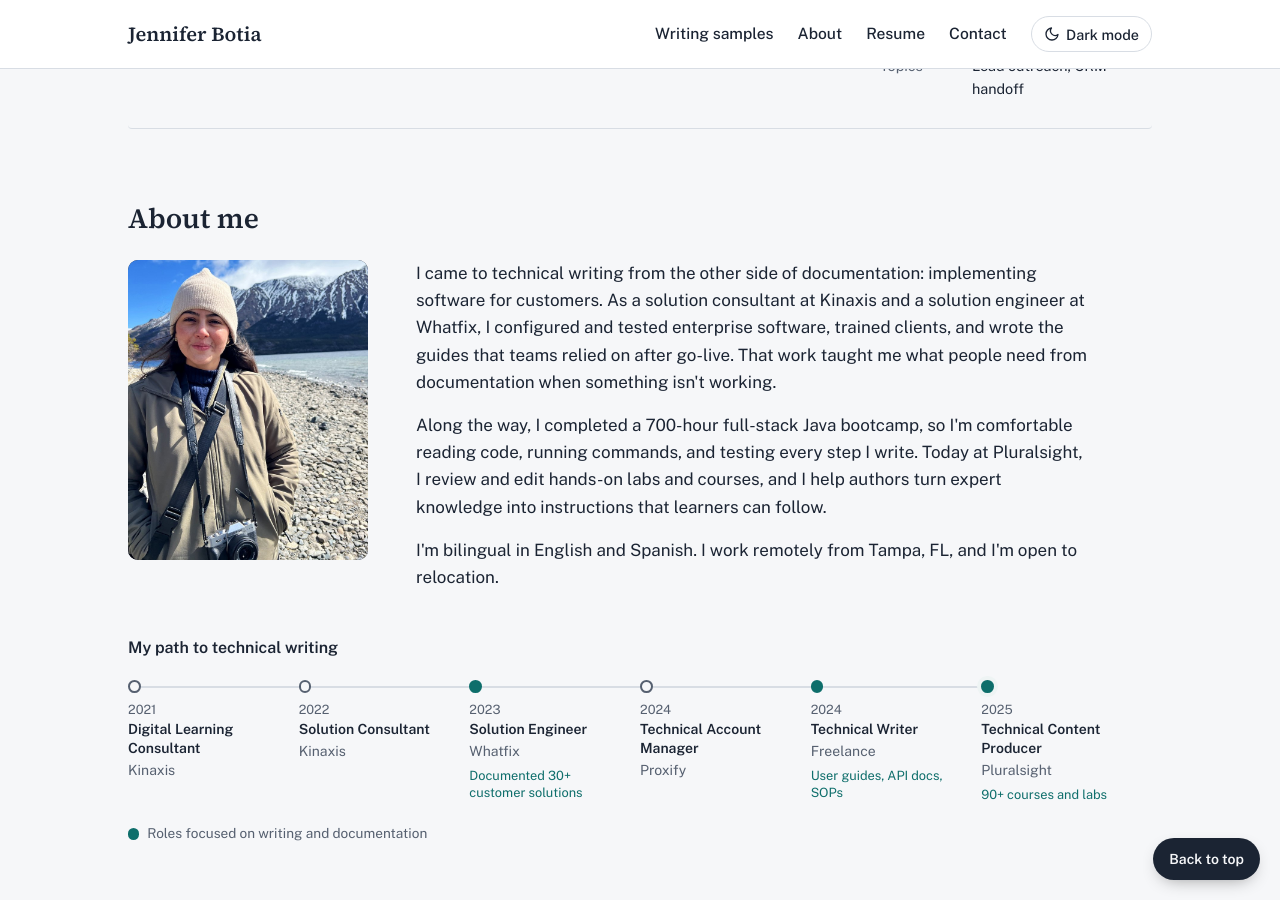
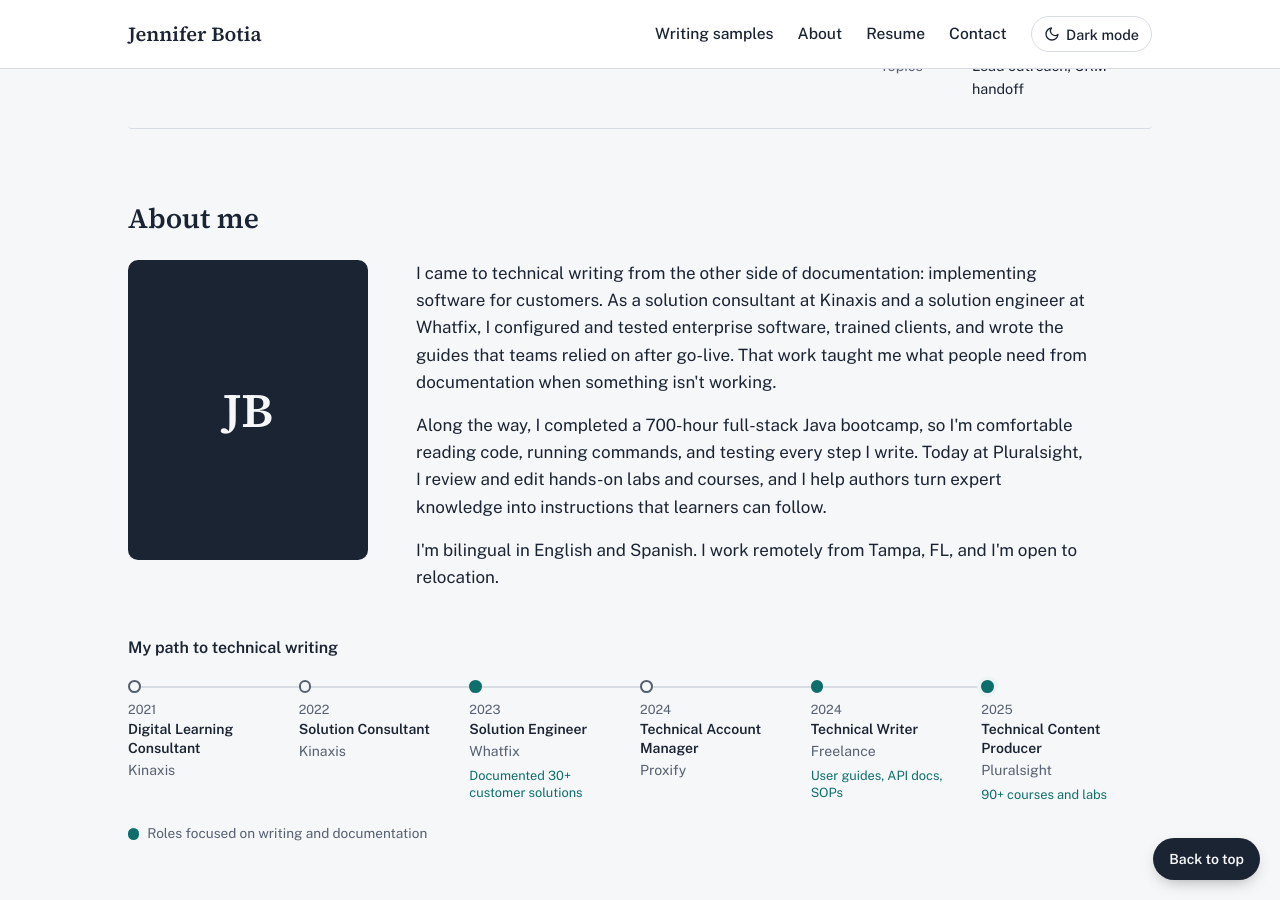
Before and after one commit to Jenjimenez/tech-writing-portfolio, a Jekyll site: the page built from index.html, in a window 1280 px wide and 900 px high, scrolled down 2852 px. Built offline with Jekyll 4.4.1, drawn with Linux system fonts in a browser that asks for light colours.

Commit message:
Remove About photo, update resume to current general version

```diff
--- a/index.html
+++ b/index.html
@@ -184,7 +184,6 @@ layout: default
   <h2 id="about-heading">About me</h2>
   <div class="about">
     <div class="about-photo">
-      <img src="{{ '/assets/jennifer-botia-about.jpg' | relative_url }}" alt="Jennifer Botia standing on a rocky lakeshore with snow-capped mountains behind her, wearing a beanie and a camera around her neck" width="800" height="1000" loading="lazy" onerror="this.parentNode.classList.add('no-photo'); this.remove();">
       <span class="about-initials" aria-hidden="true">JB</span>
     </div>
     <div class="about-text">
```
Also changed, not shown: assets/jennifer-botia-about.jpg (deleted), 1 other file.
